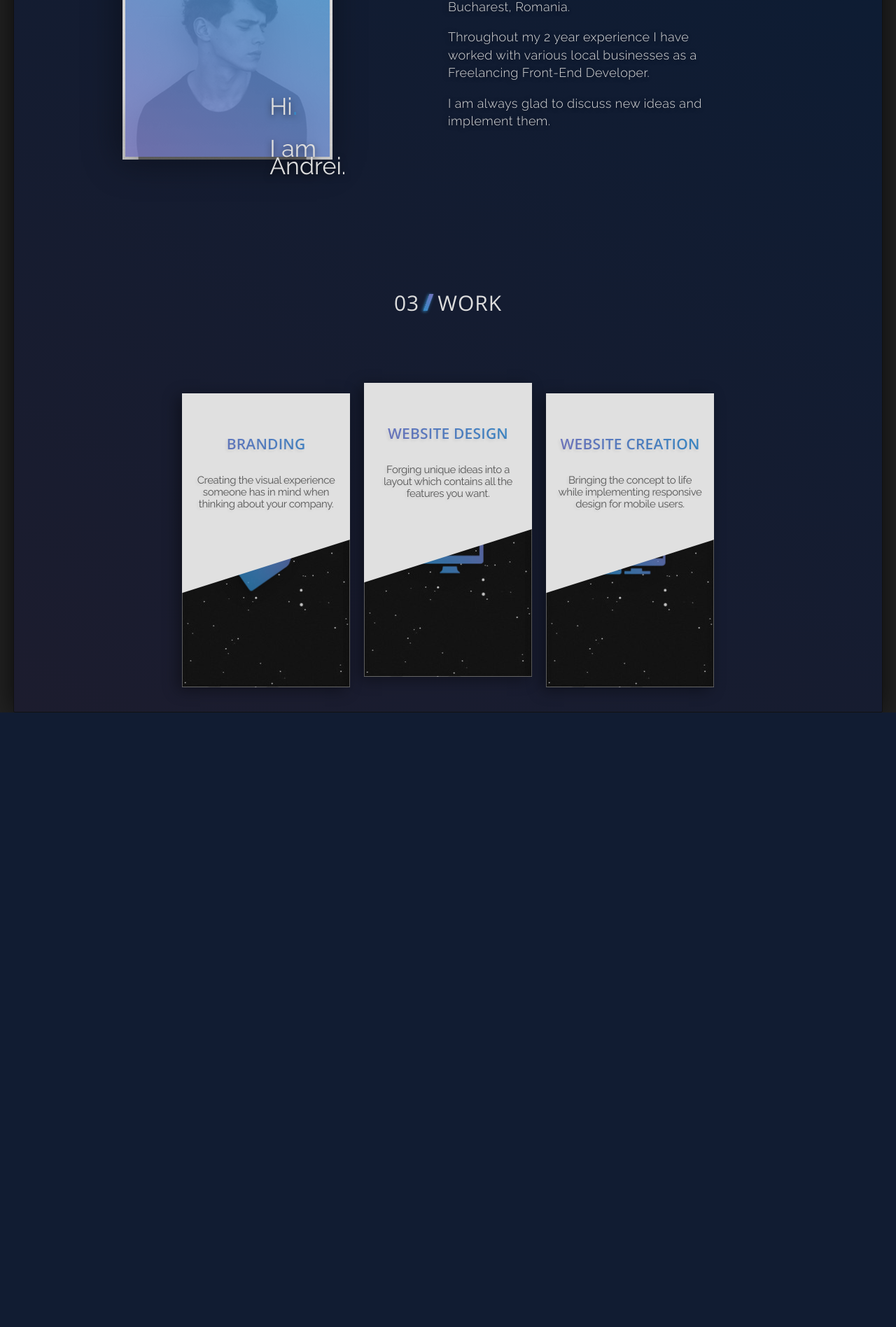
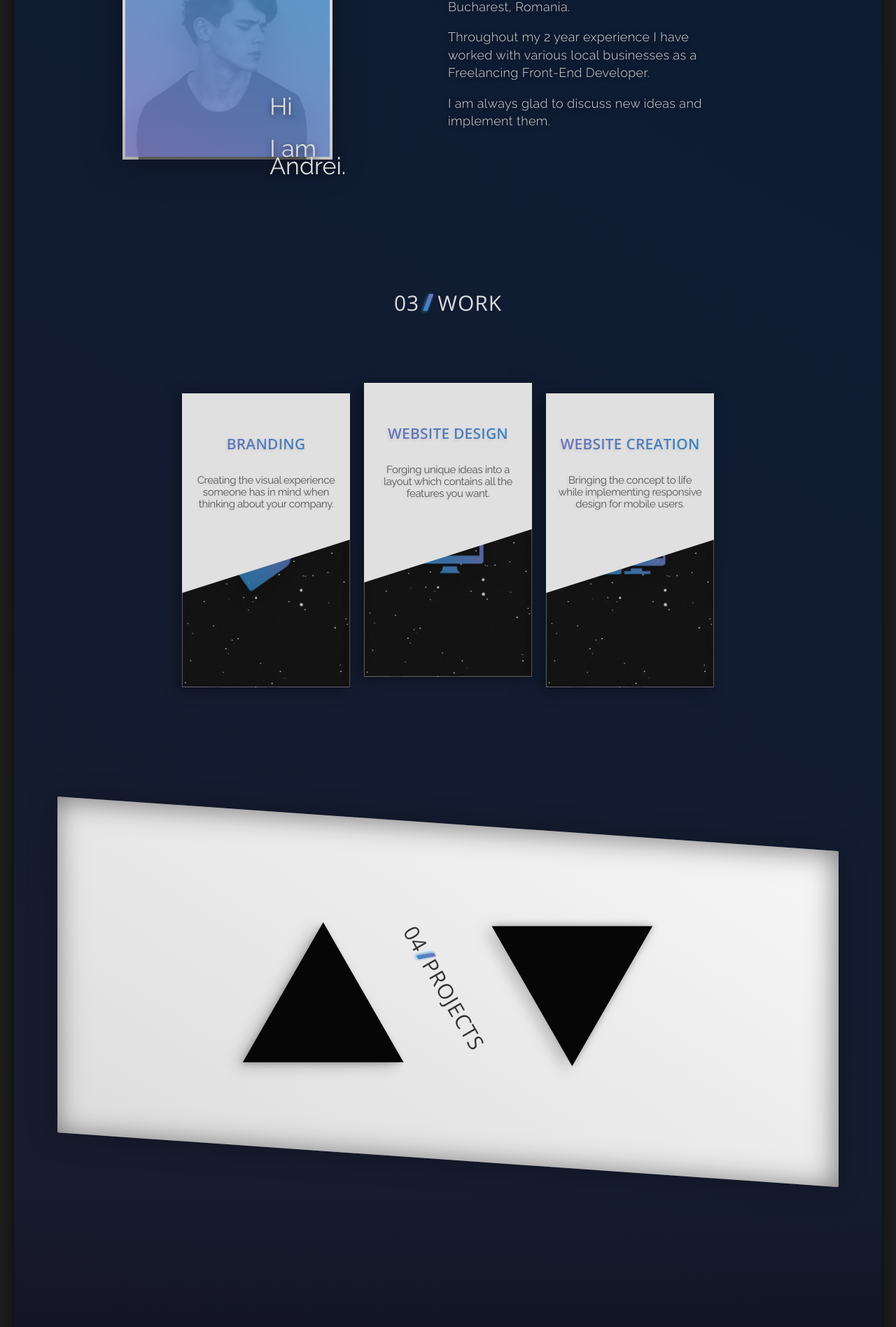
Before and after one commit to AndreiMLazar/Andrei-Lazar-Site, a PHP site: page / in a window 1280 px wide. Shown: the part 1115-3011 px from the top of the page at 70% size. Before the commit the page ends 2133 px from the top, so only its background shows below. Run offline with PHP 8.4, Linux system fonts and the light colour scheme; some libraries are stand-ins or nearby versions.

Commit message:
Finished Projects Page. Needs reotouching on hover effects.

```diff
--- a/Site/index.html
+++ b/Site/index.html
@@ -94,6 +94,7 @@
               <li class="pure-menu-item pure-menu-selected"><a href="#Home" class="pure-menu-link">Home</a></li>
               <li class="pure-menu-item"><a href="#About" class="pure-menu-link">About</a></li>
               <li class="pure-menu-item"><a href="#Work" class="pure-menu-link">Work</a></li>
+              <li class="pure-menu-item"><a href="#Projects" class="pure-menu-link">Projects</a></li>
               <li class="pure-menu-item"><a href="#Contact" class="pure-menu-link">Contact</a></li>
             </ul>
           </div>
@@ -187,6 +188,17 @@
           </figure>
         </a>
       </div>
+    </section>
+    <section id="Projects">
+      <div class="pure-g">
+        <div class="white-bg">
+          <div class="triangles"> <span class="triangle-up"><img src="img/triangle.png"></span>
+            <span class="chapter3-all"><div class="chapter chapter3">04<span class="chapter-divider chapter3-divider"></span>Projects</div></span> <span class="triangle-down"><img src="img/triangle.png"></span> </div>
+        </div>
+      </div>
+    </section>
+    <section id="Contact">
+
     </section>
   </section>
   <script>
--- a/Site/scss/style.scss
+++ b/Site/scss/style.scss
@@ -219,7 +219,7 @@ a.pure-button-primary {
 }
 
 .custom-wrapper.open {
-  height: 20em;
+  height: 22.5em;
 }
 
 .custom-menu-3 {
@@ -677,6 +677,18 @@ a.pure-button-primary {
   margin: 0 10px 0 10px;
 }
 
+.chapter3 {
+  transform: rotate(60deg);
+  color: #333;
+  margin: 0 -80px 0 0px;
+}
+
+.chapter3-all {
+  position: relative;
+  top: 40%;
+  left: -45px;
+}
+
 .aboutme {
   height: auto;
   margin-top: 6vh;
@@ -890,6 +902,72 @@ a.pure-button-primary {
 }
 
 
+/* Projects */
+
+.white-bg {
+  position: relative;
+  width: 90%;
+  height: 60vh;
+  background: #ddd;
+  background: -moz-linear-gradient(30deg, #ddd 0%, #f7f7f7 100%);
+  background: -webkit-gradient(left bottom, right top, color-stop(0%, #ddd), color-stop(100%, #f7f7f7));
+  background: -webkit-linear-gradient(30deg, #ddd 0%, #f7f7f7 100%);
+  background: -o-linear-gradient(30deg, #ddd 0%, #f7f7f7 100%);
+  background: -ms-linear-gradient(30deg, #ddd 0%, #f7f7f7 100%);
+  background: linear-gradient(30deg, #ddd 0%, #f7f7f7 100%);
+  -webkit-box-shadow: -3px 3px 40px 0px rgba(0, 0, 0, .3), inset -3px 3px 40px 0px rgba(0, 0, 0, .5);
+  -moz-box-shadow: -3px 3px 40px 0px rgba(0, 0, 0, .3), inset -3px 3px 40px 0px rgba(0, 0, 0, .5);
+  box-shadow: -3px 3px 40px 0px rgba(0, 0, 0, .3), inset -3px 3px 40px 0px rgba(0, 0, 0, .5);
+  z-index: 1;
+  transition: 1s ease;
+  margin: 20vh auto 0 auto;
+  transform: skewY(4deg);
+  border-radius: 2px;
+}
+
+.triangles {
+   position: relative;
+  display: flex;
+  justify-content: center;
+  height: 215px;
+  margin: 17vh auto;
+  transform: skewY(-4deg);
+}
+
+.triangle-up img {
+  position: relative;
+  width: 243px;
+  height: 215px;
+  transition: .2s ease;
+  filter: drop-shadow(-10px 5px 10px rgba(0, 0, 0, .2));
+}
+
+.triangle-up img:hover {
+  transition: .2s ease;
+}
+
+.triangle-down img {
+  position: relative;
+  width: 243px;
+  height: 215px;
+  transform: rotate(180deg);
+  filter: drop-shadow(10px -5px 10px rgba(0, 0, 0, .2));
+}
+
+/* Contact */
+
+#Contact {
+  width: 100%;
+  height: 80vh;
+  margin-top: 5vh;
+    background: #ddd;
+  background: -moz-linear-gradient(0deg, $black 0%, rgba(0,0,0,0) 100%);
+  background: -webkit-gradient(left bottom, right top, color-stop(0%, $black), color-stop(100%, rgba(0,0,0,0)));
+  background: -webkit-linear-gradient(0deg, $black 0%, rgba(0,0,0,0) 100%);
+  background: -o-linear-gradient(0deg, $black 0%, rgba(0,0,0,0) 100%);
+  background: -ms-linear-gradient(0deg, $black 0%, rgba(0,0,0,0) 100%);
+  background: linear-gradient(0deg, #07070d 0%, rgba(0,0,0,0) 100%);
+}
 /* Media Queries */
 
 @media (min-width: 48em) {
@@ -932,6 +1010,31 @@ a.pure-button-primary {
   #aboutmetext {
     margin: 7vh auto;
     padding: 20px;
+  }
+  .white-bg {
+    margin: 10vh auto;
+    width: 100%;
+    height: 50vh;
+  }
+  .triangles {
+    margin: 12vh 0;
+  }
+  .triangle-up {
+    margin: 0 -50px 0 0px;
+    img {
+      width: 180px;
+      height: auto;
+    }
+  }
+  .triangle-down {
+    margin: 0 0 0 -50px;
+    img {
+      width: 180px;
+      height: auto;
+    }
+  }
+  .chapter3-all {
+    top: 30%;
   }
 }
 
@@ -977,7 +1080,7 @@ a.pure-button-primary {
   }
 }
 
-@media screen and (max-width: 720px) {
+@media screen and (max-width: 768px) {
   .cards {
     max-width: 500px;
   }
@@ -1009,7 +1112,6 @@ a.pure-button-primary {
     width: 200px;
     margin: 50px auto;
   }
-
   .cards a {
     width: 100%;
   }
```
Also changed, not shown: Site/css/style.css, Site/img/noise.png (added), Site/img/triangle.png (added).
